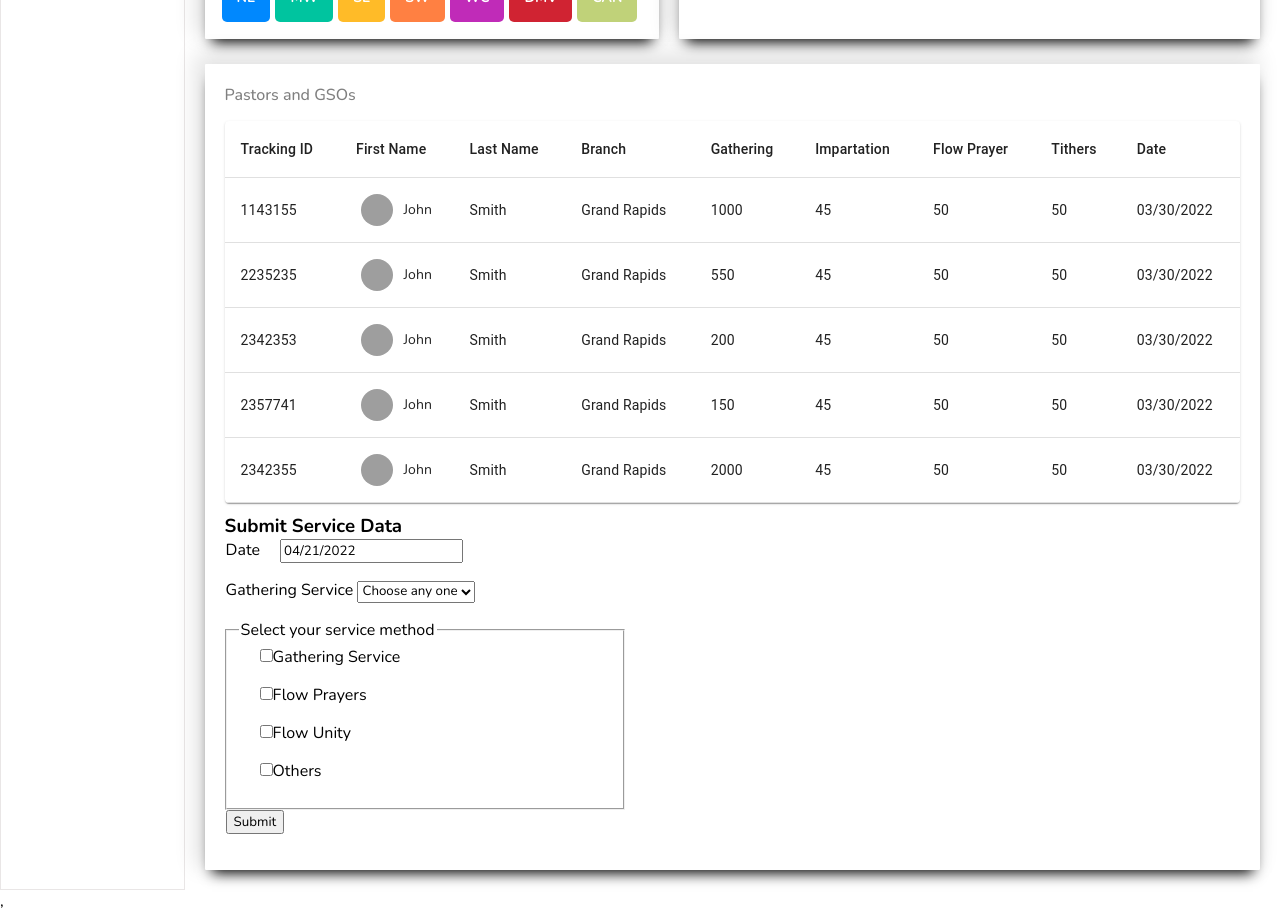
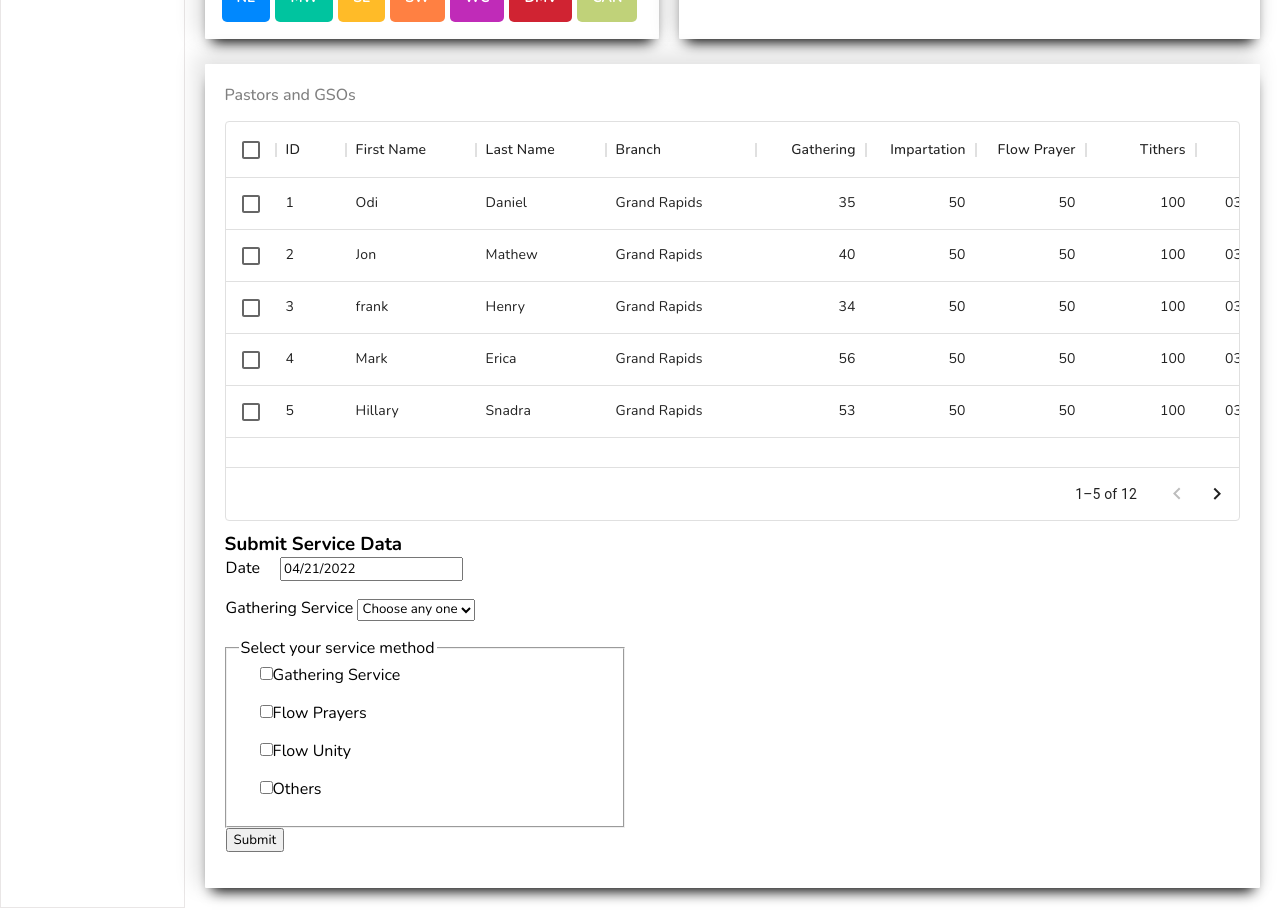
Before and after one commit to Danielion1/first_love_admin_app, a React (Create React App) app: page / in a window 1280 px wide. Shown: the part 840-1758 px from the top of the page. Built offline with nearby package versions, Linux system fonts and the light colour scheme; grey boxes are pictures that could not be loaded; a web font is replaced by a local one.

Commit message:
added new updated

```diff
--- a/src/component/table/Table.jsx
+++ b/src/component/table/Table.jsx
@@ -5,15 +5,14 @@ const columns = [
   { field: 'id', headerName: 'ID', width: 70},
   { field: 'firstName', headerName: 'First Name', width: 130 },
   { field: 'lastName', headerName: 'Last Name', width: 130 },
-  { field: 'gatheringService', headerName: 'Branch', width: 130 },
+  { field: 'branch', headerName: 'Branch', width: 150 },
 
 
-  {
-    field: 'gatheringServiceAttd',
-    headerName: 'Gathering Attendance',
-    type: 'number',
-    width: 200,
-  },
+  {field: 'gatheringAttd', headerName: 'Gathering', type: 'number',width: 110},
+  {field: 'impartationAttd', headerName: 'Impartation', type: 'number',width: 110},
+  {field: 'flowPrayerAttd', headerName: 'Flow Prayer', type: 'number',width: 110},
+  {field: 'tithers', headerName: 'Tithers', type: 'number',width: 110},
+
 
   {
     field: 'date',
@@ -26,25 +25,18 @@ const columns = [
 ];
 
 const rows = [
-  {
-    id: 1,
-    lastName: 'Daniel',
-    firstName: 'Odi',
-    gatheringService: 'Grand Rapids',
-    gatheringServiceAttd: 35,
-    date:'03-23-2021'
-},
-  { id: 2, lastName: 'Mathew', firstName: 'Jon',gatheringService: 'Grand Rapids', gatheringServiceAttd: 40, date:'03-23-2021' },
-  { id: 3, lastName: 'Henry', firstName: 'frank', gatheringService: 'Grand Rapids', gatheringServiceAttd: 34,  date:'03-23-2021' },
-  { id: 4, lastName: 'Erica', firstName: 'Mark', gatheringService: 'Grand Rapids', gatheringServiceAttd: 56,  date:'03-26-2021' },
-  { id: 5, lastName: 'Snadra', firstName: 'Hillary', gatheringService: 'Grand Rapids',gatheringServiceAttd: 53,  date:'03-25-2021'},
-  { id: 6, lastName: 'Nana', firstName: 'Ama', gatheringService: 'Grand Rapids',gatheringServiceAttd: 24,  date:'03-23-2021'},
-  { id: 7, lastName: 'Pascal', firstName: 'Timothy', gatheringService: 'Grand Rapids',gatheringServiceAttd: 53,  date:'03-23-2021' },
-  { id: 8, lastName: 'Snow', firstName: 'Jon', gatheringService: 'Grand Rapids',gatheringServiceAttd: 403,  date:'03-23-2021' },
-  { id: 9, lastName: 'Snow', firstName: 'Jon', gatheringService: 'Grand Rapids',gatheringServiceAttd: 33,  date:'03-23-2021' },
-  { id: 10, lastName: 'Snow', firstName: 'Jon', gatheringService: 'Grand Rapids',gatheringServiceAttd: 66,  date:'03-23-2021' },
-  { id: 11, lastName: 'Snow', firstName: 'Jon', gatheringService: 'Grand Rapids',gatheringServiceAttd: 908,  date:'03-23-2021' },
-  { id: 12, lastName: 'Snow', firstName: 'Jon', gatheringService: 'Grand Rapids',gatheringServiceAttd: 876,  date:'03-23-2021'},
+  {id: 1, lastName: 'Daniel', firstName: 'Odi', branch: 'Grand Rapids', gatheringAttd: 35, impartationAttd: 50,flowPrayerAttd:50, tithers:100, date:'03-23-2021'},
+  { id: 2, lastName: 'Mathew', firstName: 'Jon',branch: 'Grand Rapids', gatheringAttd: 40, impartationAttd: 50,flowPrayerAttd:50, tithers:100, date:'03-23-2021' },
+  { id: 3, lastName: 'Henry', firstName: 'frank', branch: 'Grand Rapids', gatheringAttd: 34, impartationAttd: 50,flowPrayerAttd:50, tithers:100,  date:'03-23-2021' },
+  { id: 4, lastName: 'Erica', firstName: 'Mark', branch: 'Grand Rapids', gatheringAttd: 56, impartationAttd: 50,flowPrayerAttd:50, tithers:100,  date:'03-26-2021' },
+  { id: 5, lastName: 'Snadra', firstName: 'Hillary', branch: 'Grand Rapids',gatheringAttd: 53, impartationAttd: 50,flowPrayerAttd:50, tithers:100,  date:'03-25-2021'},
+  { id: 6, lastName: 'Nana', firstName: 'Ama', branch: 'Grand Rapids',gatheringAttd: 24, impartationAttd: 50,flowPrayerAttd:50, tithers:100,  date:'03-23-2021'},
+  { id: 7, lastName: 'Pascal', firstName: 'Timothy', branch: 'Grand Rapids',gatheringAttd: 53, impartationAttd: 50,flowPrayerAttd:50, tithers:100,  date:'03-23-2021' },
+  { id: 8, lastName: 'Snow', firstName: 'Jon', branch: 'Grand Rapids',gatheringAttd: 403, impartationAttd: 50,flowPrayerAttd:50, tithers:100,  date:'03-23-2021' },
+  { id: 9, lastName: 'Snow', firstName: 'Jon', branch: 'Grand Rapids',gatheringAttd: 33, impartationAttd: 50,flowPrayerAttd:50, tithers:100,  date:'03-23-2021' },
+  { id: 10, lastName: 'Snow', firstName: 'Jon', branch: 'Grand Rapids',gatheringAttd: 66, impartationAttd: 50,flowPrayerAttd:50, tithers:100,  date:'03-23-2021' },
+  { id: 11, lastName: 'Snow', firstName: 'Jon', branch: 'Grand Rapids',gatheringAttd: 908, impartationAttd: 50,flowPrayerAttd:50, tithers:100,  date:'03-23-2021' },
+  { id: 12, lastName: 'Snow', firstName: 'Jon', branch: 'Grand Rapids',gatheringAttd: 876, impartationAttd: 50,flowPrayerAttd:50, tithers:100,  date:'03-23-2021'},
 //   { id: 2, lastName: 'Lannister', firstName: 'Cersei', age: 42 },
 //   { id: 3, lastName: 'Lannister', firstName: 'Jaime', age: 45 },
 //   { id: 4, lastName: 'Stark', firstName: 'Arya', age: 16 },
--- a/src/pages/home/Home.jsx
+++ b/src/pages/home/Home.jsx
@@ -1,5 +1,5 @@
 import Tables from '../../component/tables/Tables'
-// import Table from '../../component/table/Table'
+import Table from '../../component/table/Table'
 import Chart from '../../component/chart/Chart'
 import Featured from '../../component/featured/Featured'
 import Navbar from '../../component/navbar/Navbar'
@@ -26,9 +26,8 @@ export default function home() {
         </div>
         <div className="listContainer">
           <div className="listTitle">Pastors and GSOs</div>
+          <Table/>
           {/* <Tables/> */}
-          {/* <Table/> */}
-          <Tables/>
           <SubmitForm/>
         </div>
       </div>
```
